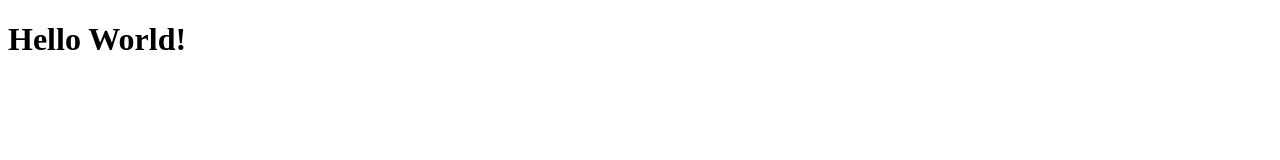
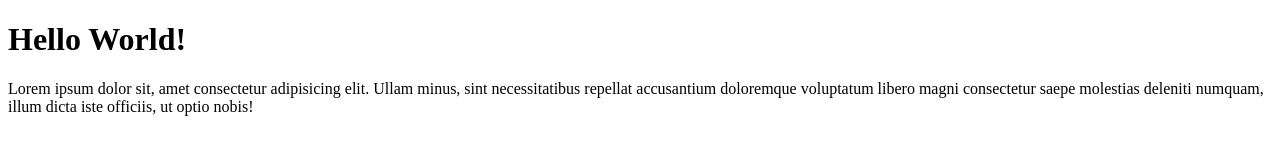
Before and after one commit to Ibnu292605/wpu-gitt-tes, a plain HTML site: page index.html in a window 1280 px wide. Drawn offline with Linux system fonts and the light colour scheme.

Commit message:
Menambahkan Paragraf

```diff
--- a/index.html
+++ b/index.html
@@ -7,6 +7,7 @@
 </head>
 <body>
     <h1>Hello World!</h1>
+    <p>Lorem ipsum dolor sit, amet consectetur adipisicing elit. Ullam minus, sint necessitatibus repellat accusantium doloremque voluptatum libero magni consectetur saepe molestias deleniti numquam, illum dicta iste officiis, ut optio nobis!</p>
 
 </body>
 </html>
```
